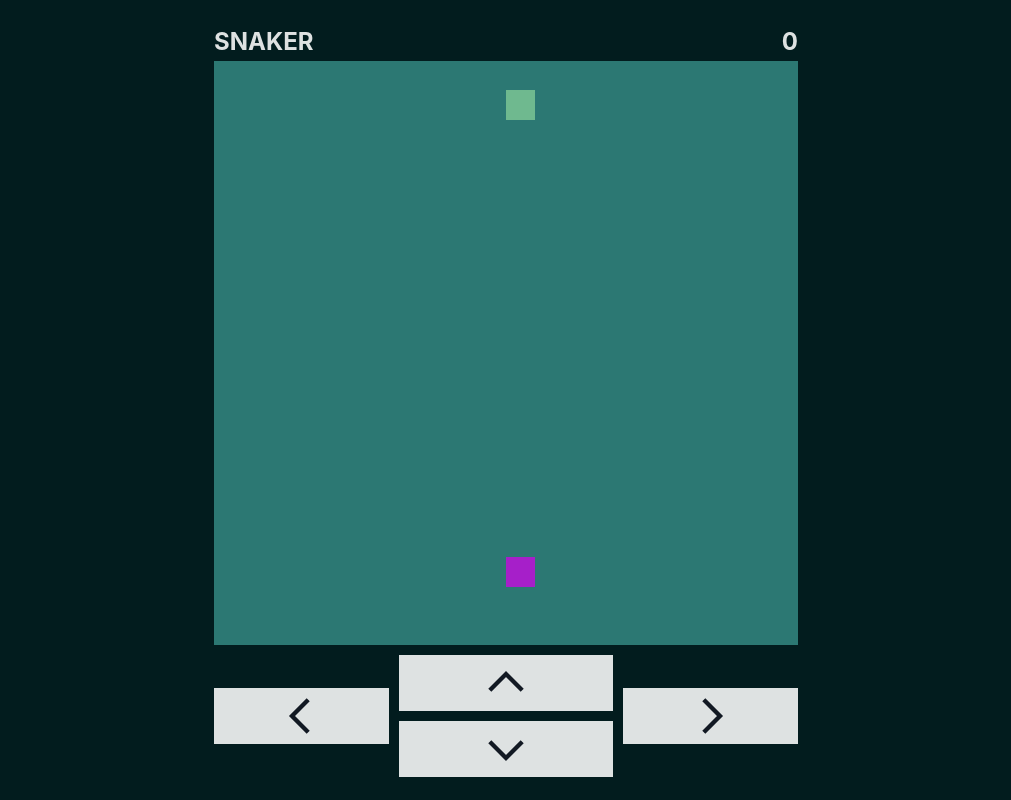
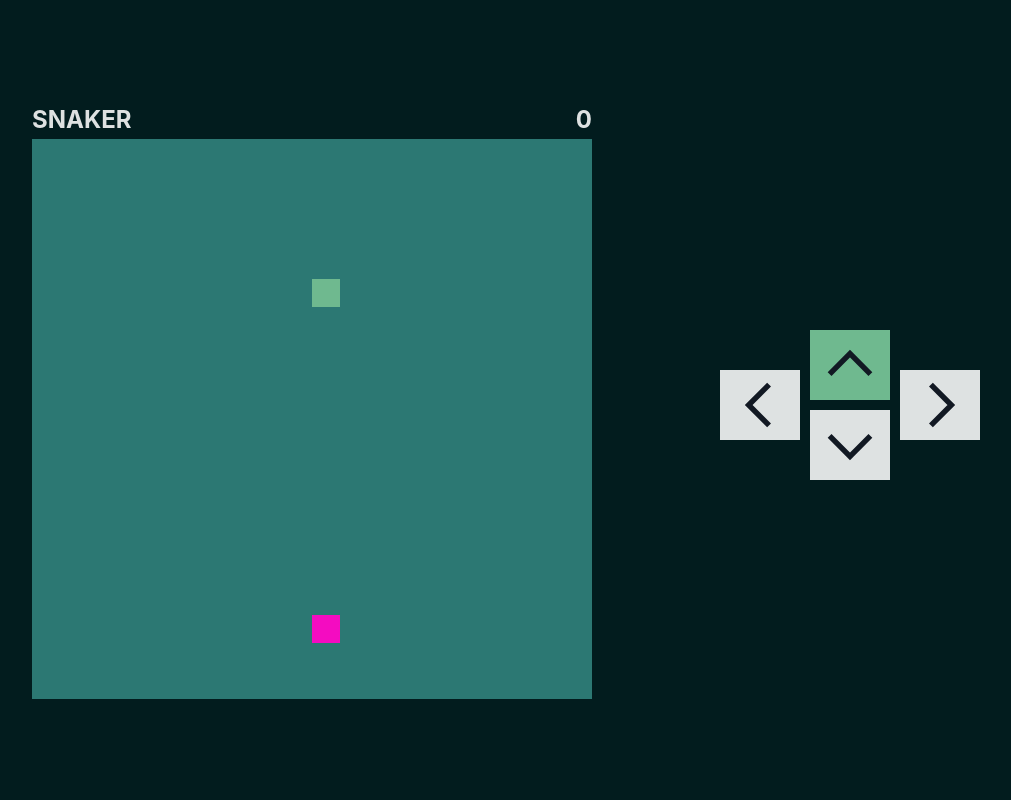
Before and after one commit to alexhetley6107/snaker, a React (Vite) app: page / in a window 1280 px wide. Both pictures are taken after a click on the button "START". Shown: the whole page, without its empty margins (134-1145 px from the left). Built offline with nearby package versions, Linux system fonts and the light colour scheme.

Commit message:
fix: styles

```diff
--- a/src/components/Board/Board.module.css
+++ b/src/components/Board/Board.module.css
@@ -1,6 +1,12 @@
 .board {
-  width: 73vmin;
+  width: 70vmin;
   display: flex;
+}
+
+@media (max-width: 652px) {
+  .board {
+    width: 90vmin;
+  }
 }
 
 .column {
--- a/src/components/Board/index.tsx
+++ b/src/components/Board/index.tsx
@@ -10,9 +10,7 @@ type Props = {
   stopGame: () => void;
 };
 
-export const Board: FC<Props> = ({ direction, addPoint, stopGame }) =>
-  //
-  {
+export const Board: FC<Props> = ({ direction, addPoint, stopGame }) => {
   const [snake, setSnake] = useState<Position[]>(initialSnake);
   const [food, setFood] = useState<Position | null>(null);
 
--- a/src/components/Cell/Cell.module.css
+++ b/src/components/Cell/Cell.module.css
@@ -1,7 +1,6 @@
 .cell {
   width: 100%;
   aspect-ratio: 1/1;
-  transition: all 0.2s ease-in-out;
 }
 
 .empty {
--- a/src/components/DirectionArrows/DirectionArrows.module.css
+++ b/src/components/DirectionArrows/DirectionArrows.module.css
@@ -9,9 +9,13 @@
   display: block;
   border: none;
   background-color: var(--light-color);
-  height: 7vmin;
+  height: 70px;
   width: 40%;
   cursor: pointer;
+}
+
+.arrows button.active {
+  background-color: var(--snake-color);
 }
 
 .centered {
--- a/src/components/DirectionArrows/index.tsx
+++ b/src/components/DirectionArrows/index.tsx
@@ -7,21 +7,37 @@ type Props = {
   setDirection: (d: DIRECTION) => void;
 };
 
-export const DirectionArrows: FC<Props> = ({ setDirection }) => {
+export const DirectionArrows: FC<Props> = ({ direction, setDirection }) => {
+  const getBtnClassname = (baseClass: string, dir: DIRECTION) => {
+    return direction === dir ? [baseClass, s.active].join(' ') : baseClass;
+  };
+
   return (
     <div className={s.arrows}>
-      <button className={s.left} onClick={() => setDirection(DIRECTION.LEFT)}>
+      <button
+        className={getBtnClassname(s.left, DIRECTION.LEFT)}
+        onMouseDown={() => setDirection(DIRECTION.LEFT)}
+      >
         <img src="./arrow.svg" alt="arrow" />
       </button>
       <div className={s.centered}>
-        <button className={s.up} onClick={() => setDirection(DIRECTION.UP)}>
+        <button
+          className={getBtnClassname(s.up, DIRECTION.UP)}
+          onMouseDown={() => setDirection(DIRECTION.UP)}
+        >
           <img src="./arrow.svg" alt="arrow" />
         </button>
-        <button className={s.down} onClick={() => setDirection(DIRECTION.DOWN)}>
+        <button
+          className={getBtnClassname(s.down, DIRECTION.DOWN)}
+          onMouseDown={() => setDirection(DIRECTION.DOWN)}
+        >
           <img src="./arrow.svg" alt="arrow" />
         </button>
       </div>
-      <button className={s.right} onClick={() => setDirection(DIRECTION.RIGHT)}>
+      <button
+        className={getBtnClassname(s.right, DIRECTION.RIGHT)}
+        onMouseDown={() => setDirection(DIRECTION.RIGHT)}
+      >
         <img src="./arrow.svg" alt="arrow" />
       </button>
     </div>
--- a/src/components/Game/Game.module.css
+++ b/src/components/Game/Game.module.css
@@ -5,7 +5,15 @@
   display: flex;
   align-items: center;
   justify-content: center;
-  flex-direction: column;
+
+  gap: 10%;
+}
+
+@media (max-width: 992px) {
+  .game {
+    flex-direction: column;
+    gap: 10px;
+  }
 }
 
 .container {
--- a/src/components/Game/index.tsx
+++ b/src/components/Game/index.tsx
@@ -42,8 +42,8 @@ export const Game: FC<Props> = ({ score, addPoint, stopGame }) => {
           <h2>{score}</h2>
         </div>
         <Board direction={direction} addPoint={addPoint} stopGame={stopGame} />
-        <DirectionArrows direction={direction} setDirection={changeDirection} />
       </div>
+      <DirectionArrows direction={direction} setDirection={changeDirection} />
     </div>
   );
 };
--- a/src/constants/index.ts
+++ b/src/constants/index.ts
@@ -1,6 +1,6 @@
 import { DIRECTION, Position } from '../types';
 
-export const SPEED = 300;
+export const SPEED = 500;
 
 export const BOARD_SIZE = 20;
 export const DEFAULT_CELLS: number[][] = Array(BOARD_SIZE).fill(Array(BOARD_SIZE).fill(0));
--- a/src/index.css
+++ b/src/index.css
@@ -4,7 +4,7 @@
   font-weight: 400;
 
   --bg-color: #021c1e;
-  --food-color: #a61fc9;
+  --food-color: #f40cc1;
   --board-color: #2c7873;
   --snake-color: #6fb98f;
   --light-color: #ffffffde;
```
Lines whose indentation alone changed are shown as unchanged.
